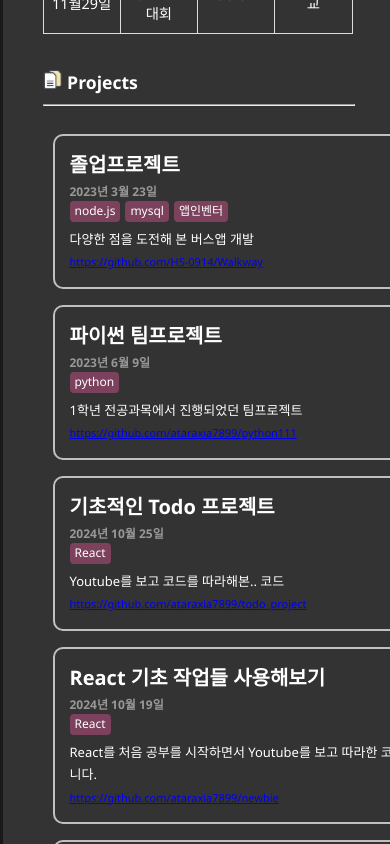
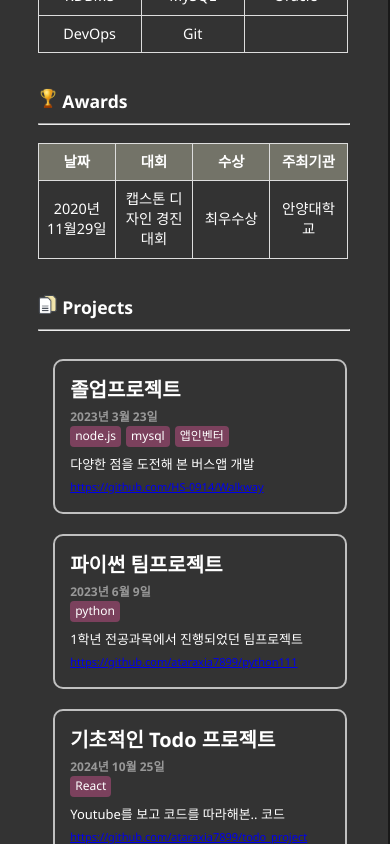
Before and after one commit to ataraxia7899/Portfolio, a React (Vite) app: page / in a window 390 px wide. Shown: the part 1000-1844 px from the top of the page. Built offline with nearby package versions, Linux system fonts and the light colour scheme.

Commit message:
모바일 환경 배경 스타일 최종 수정

```diff
--- a/src/App.css
+++ b/src/App.css
@@ -91,21 +91,21 @@ ul li::marker {
 /* 모바일 대응 미디어 쿼리 */
 @media screen and (max-width: 768px) {
 	#root {
-		/* margin: 0; /* 모바일에서는 여백 제거 */
-		padding: 0.5rem; /* 패딩 축소 */
-		/* width: 100%; */
+		padding: 0.2rem; /* 패딩 축소 */
+		width: 100%;
 	}
 
 	.explanation_Card {
-		/* grid-template-columns: 1fr; /* 한 열로 변경 */
-		/* gap: 15px; */
+		grid-template-columns: repeat(auto-fit, minmax(220px, 1fr));
+		gap: 20px;
+		width: 90%;
+		max-width: 1200px;
+		margin: 0 auto;
 		padding: 10px;
-		width: 100%;
-		margin: 0;
 	}
 
 	.explanation {
-		width: 100%; /* 전체 너비 사용 */
+		width: 93%;
 		margin: 0;
 		padding: 15px;
 	}
--- a/src/App.jsx
+++ b/src/App.jsx
@@ -36,16 +36,16 @@ export default function App() {
 		maxWidth: 'none',
 		background: '#333333',
 		position: 'relative',
-		top: '-215px',
+		top: '10px',
 		left: '65px',
 		minHeight: '100vh',
-		borderRadius: '25px 25px 0 0',
 		padding: '0 40px 25px',
 		boxSizing: 'border-box',
 		overflowX: 'hidden',
 	};
 
-	const contentStyle = window.innerWidth <= 768 ? mobileContentStyle : desktopContentStyle;
+	const contentStyle =
+		window.innerWidth <= 768 ? mobileContentStyle : desktopContentStyle;
 
 	return (
 		<>
```
